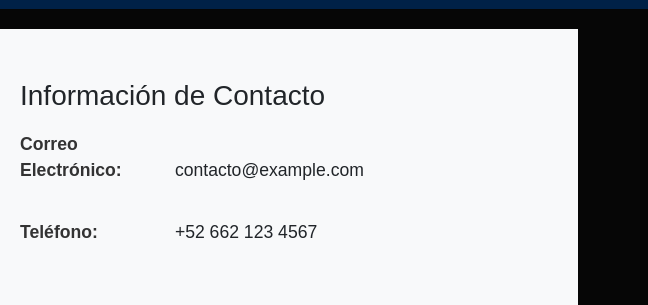
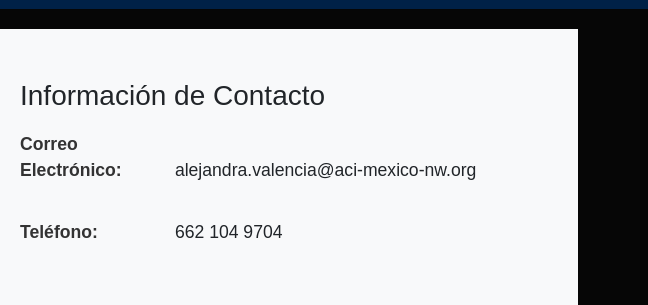
Before and after one commit to nezztorlpz/ACI_CapNoroeste, a plain HTML site: page contacto.html in a window 1280 px wide. Shown: the part 1040-1345 px from the top of the page, 632-1280 px from the left. Drawn offline with nearby package versions, Linux system fonts and the light colour scheme.

Commit message:
infoContactoUpdate

```diff
--- a/contacto.html
+++ b/contacto.html
@@ -132,8 +132,8 @@
             <div class="col-md-6">
                 <h3>Información de Contacto</h3>
                 <ul class="contact-info">
-                    <li><strong>Correo Electrónico:</strong> contacto@example.com</li>
-                    <li><strong>Teléfono:</strong> +52 662 123 4567</li>
+                    <li><strong>Correo Electrónico:</strong> alejandra.valencia@aci-mexico-nw.org</li>
+                    <li><strong>Teléfono:</strong> 662 104 9704</li>
                 </ul>
             </div>
         </div>
```
